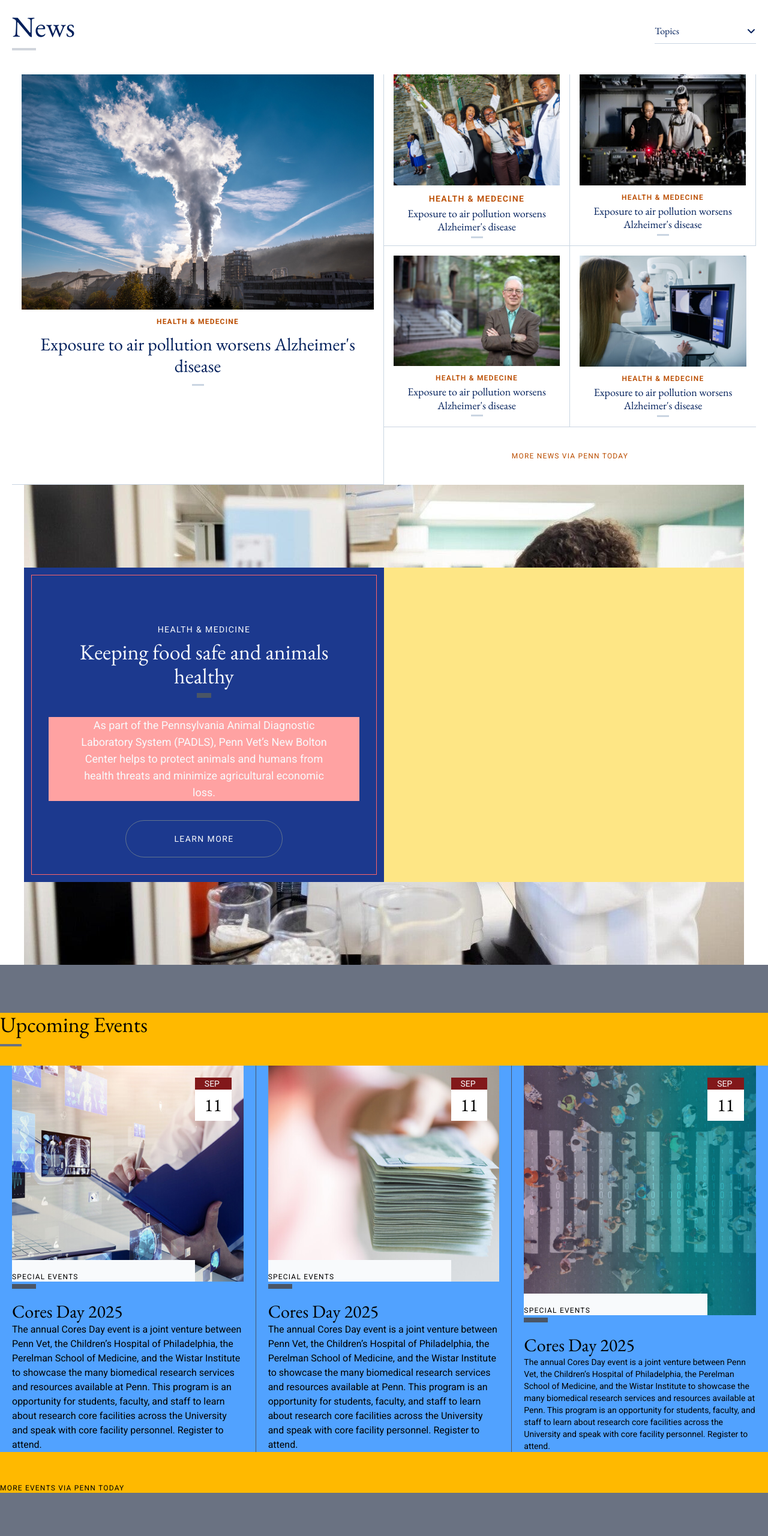
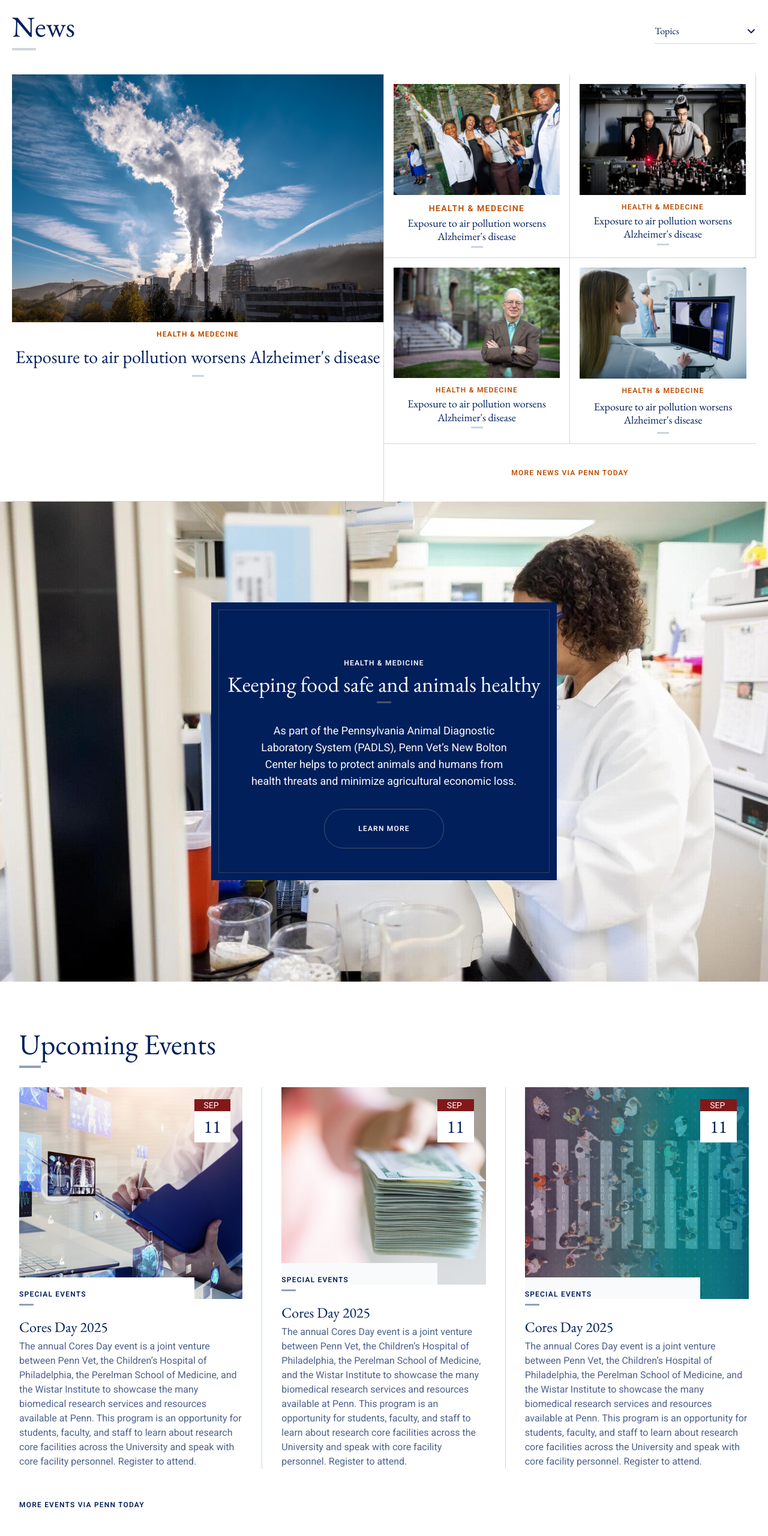
Before and after one commit to iToussaint/cloning-gate, a website built with Vite: page index.html in a window 1280 px wide. Shown: the part 800-3360 px from the top of the page at 60% size. Built offline with nearby package versions, Linux system fonts and the light colour scheme.

Commit message:
ft/Enhance Events Sections

```diff
--- a/index.html
+++ b/index.html
@@ -227,7 +227,7 @@
         <div
           class="container grid grid-cols-1 md:grid-cols-2 text-center divide-y divide-x divide-slate-300"
         >
-          <div class="flex flex-col items-center gap-y-3 px-4">
+          <div class="flex flex-col items-center p-10 md:p-0 gap-y-3 px-4">
             <div>
               <img src="public/news-1.jpeg" alt="" />
             </div>
@@ -245,7 +245,7 @@
             <div
               class="grid grid-cols-1 md:grid-cols-2 divide-x-1 divide-y-1 divide-slate-300"
             >
-              <div class="flex flex-col items-center gap-y-3 px-4">
+              <div class="flex flex-col items-center gap-y-3 p-10 md:p-4">
                 <div class="hidden md:block">
                   <img src="public/news-2.jpeg" alt="" />
                 </div>
@@ -262,7 +262,7 @@
                 </div>
               </div>
               <div
-                class="flex flex-col items-center gap-y-3 p-4 pt-0 border-b-1 border-b-slate-300"
+                class="flex flex-col items-center gap-y-3 p-10 md:p-4 border-b-1 border-b-slate-300"
               >
                 <div class="hidden md:block">
                   <img src="public/news-3.jpeg" alt="" />
@@ -273,14 +273,14 @@
                   >
                     Health & Medecine
                   </h1>
-                  <p class="font-garamond text-lg/tight">
+                  <p class="font-garamond text-xl md:text-lg/tight">
                     Exposure to air pollution worsens Alzheimer's disease
                   </p>
                   <div class="w-5 h-[3px] bg-slate-300"></div>
                 </div>
               </div>
 
-              <div class="flex flex-col items-center gap-y-3 p-4">
+              <div class="flex flex-col items-center gap-y-3 p-10 md:p-4">
                 <div class="hidden md:block">
                   <img src="public/news-4.jpeg" alt="" />
                 </div>
@@ -290,25 +290,25 @@
                   >
                     Health & Medecine
                   </h1>
-                  <p class="font-garamond text-lg/tight">
+                  <p class="font-garamond text-xl md:text-lg/tight">
                     Exposure to air pollution worsens Alzheimer's disease
                   </p>
                   <div class="w-5 h-[3px] bg-slate-300"></div>
                 </div>
               </div>
               <div
-                class="flex flex-col items-center gap-y-3 p-4 border-b-1 border-b-slate-300"
+                class="flex flex-col items-center gap-y-3 p-10 md:p-4 border-b-1 border-b-slate-300"
               >
                 <div class="hidden md:block">
                   <img src="public/news-5.jpeg" alt="" />
                 </div>
-                <div class="flex flex-col items-center gap-y-1">
+                <div class="flex flex-col items-center gap-y-2">
                   <h1
                     class="font-roboto uppercase text-xs font-semibold tracking-widest text-amber-700"
                   >
                     Health & Medecine
                   </h1>
-                  <p class="font-garamond text-lg/tight">
+                  <p class="font-garamond text-xl md:text-lg/tight">
                     Exposure to air pollution worsens Alzheimer's disease
                   </p>
                   <div class="w-5 h-[3px] bg-slate-300"></div>
@@ -317,7 +317,7 @@
             </div>
             <div class="py-10">
               <h1
-                class="font-roboto uppercase text-xs font-normal tracking-widest text-amber-700"
+                class="font-roboto uppercase text-xs font-semibold tracking-widest text-amber-700"
               >
                 MORE NEWS VIA PENN TODAY
               </h1>
@@ -328,26 +328,30 @@
     </section>
 
     <section
-      class="text-sm font-roboto bg-[url('/safety.jpeg')] bg-center bg-cover min-h-screen flex items-center mx-10"
+      class="text-sm font-roboto bg-[url('/safety.jpeg')] bg-center bg-cover min-h-screen flex items-center 2xl:container mx-auto mb-20 lg:mb-0 relative xl:static"
     >
-      <div class="max-w-screen-xl bg-amber-200 mx-auto">
-        <div class="bg-blue-900 text-slate-50 text-center w-1/2 p-3">
+      <div
+        class="xl:max-w-screen-xl mx-auto bg-red-400 lg:static absolute -bottom-28"
+      >
+        <div
+          class="bg-blue text-slate-50 container mx-auto text-center w-fit max-w-xl p-3"
+        >
           <div
-            class="border-1 border-red-400 p-7 pt-20 flex flex-col gap-y-8 items-center"
+            class="border-1 border-slate-700 py-10 px-3 pt-20 flex flex-col gap-y-8 items-center"
           >
             <div class="flex flex-col gap-y-2 items-center">
               <h1
-                class="font-roboto uppercase text-sm font-normal tracking-widest"
+                class="font-roboto uppercase text-xs font-semibold tracking-widest"
               >
                 Health & Medicine
               </h1>
-              <p class="font-garamond text-4xl">
+              <p class="font-garamond text-2xl lg:text-4xl">
                 Keeping food safe and animals healthy
               </p>
-              <div class="w-6 h-2 bg-gray-600"></div>
+              <div class="w-6 h-[3px] bg-slate-600"></div>
             </div>
 
-            <div class="px-10 bg-red-300 text-lg">
+            <div class="px-10 text-sm/loose lg:text-lg">
               <p>
                 As part of the Pennsylvania Animal Diagnostic Laboratory System
                 (PADLS), Penn Vet’s New Bolton Center helps to protect animals
@@ -357,7 +361,7 @@
             </div>
 
             <button
-              class="px-20 py-5 rounded-4xl border-1 border-slate-500 font-roboto uppercase text-sm font-normal tracking-widest"
+              class="px-14 py-6 rounded-4xl border-1 border-slate-600 font-roboto uppercase text-xs font-semibold tracking-widest"
             >
               LEARN MORE
             </button>
@@ -366,25 +370,25 @@
       </div>
     </section>
 
-    <section class="bg-gray-500 flex py-20">
+    <section class="flex py-20 text-blue">
       <div
-        class="max-w-screen-xl min-h-screen mx-auto bg-amber-400 flex-1 flex flex-col gap-y-8"
+        class="xl:max-w-screen-xl min-h-screen mx-auto px-4 lg:px-8 flex-1 flex flex-col gap-y-8"
       >
         <div class="space-y-3">
-          <h1 class="text-4xl font-garamond">Upcoming Events</h1>
-          <div class="h-1 w-9 bg-gray-500"></div>
+          <h1 class="text-5xl font-garamond">Upcoming Events</h1>
+          <div class="h-1 w-9 bg-slate-400"></div>
         </div>
         <div
-          class="grid grid-cols-3 divide-x-1 divide-slate-600 flex-1 bg-blue-400"
+          class="grid grid-cols-3 divide-x-1 divide-slate-300 flex-1 overflow-x-auto"
         >
-          <div class="px-5 flex flex-col gap-y-5">
-            <div class="flex-1 flex flex-col gap-y-1">
+          <div class="flex flex-col gap-y-5 pr-4 lg:pr-8 min-w-screen-xl">
+            <div class="flex-1 flex flex-col gap-y-2">
               <div
                 class="bg-[url('/upcoming-events-1.jpeg')] bg-center bg-cover flex-1 flex pt-5 pr-5"
               >
                 <div class="flex-1 flex items-end">
                   <p
-                    class="bg-slate-50 pt-5 w-full font-roboto uppercase text-xs font-normal tracking-widest"
+                    class="bg-white pt-5 w-full font-roboto uppercase text-xs font-semibold tracking-widest"
                   >
                     Special Events
                   </p>
@@ -396,12 +400,12 @@
                   <h1 class="px-4 py-2 text-3xl font-garamond">11</h1>
                 </div>
               </div>
-              <div class="h-2 w-10 bg-gray-600"></div>
+              <div class="h-[3px] w-6 bg-slate-400"></div>
             </div>
-            <div>
-              <h1 class="text-3xl font-garamond">Cores Day 2025</h1>
+            <div class="space-y-1">
+              <h1 class="text-2xl font-garamond">Cores Day 2025</h1>
 
-              <p>
+              <p class="text-sm xl:text-base text-blue/70">
                 The annual Cores Day event is a joint venture between Penn Vet,
                 the Children’s Hospital of Philadelphia, the Perelman School of
                 Medicine, and the Wistar Institute to showcase the many
@@ -412,14 +416,14 @@
               </p>
             </div>
           </div>
-          <div class="px-5 flex flex-col gap-y-5">
-            <div class="flex-1 flex flex-col gap-y-1">
+          <div class="flex flex-col gap-y-5 px-4 lg:px-8">
+            <div class="flex-1 flex flex-col gap-y-2">
               <div
                 class="bg-[url('/upcoming-events-2.jpeg')] bg-center bg-cover flex-1 flex pt-5 pr-5"
               >
                 <div class="flex-1 flex items-end">
                   <p
-                    class="bg-slate-50 pt-5 w-full font-roboto uppercase text-xs font-normal tracking-widest"
+                    class="bg-slate-50 pt-5 w-full font-roboto uppercase text-xs font-semibold tracking-widest"
                   >
                     Special Events
                   </p>
@@ -431,12 +435,12 @@
                   <h1 class="px-4 py-2 text-3xl font-garamond">11</h1>
                 </div>
               </div>
-              <div class="h-2 w-10 bg-gray-600"></div>
+              <div class="h-[3px] w-6 bg-slate-400"></div>
             </div>
-            <div>
-              <h1 class="text-3xl font-garamond">Cores Day 2025</h1>
+            <div class="space-y-1">
+              <h1 class="text-2xl font-garamond">Cores Day 2025</h1>
 
-              <p>
+              <p class="text-sm xl:text-base text-blue/70">
                 The annual Cores Day event is a joint venture between Penn Vet,
                 the Children’s Hospital of Philadelphia, the Perelman School of
                 Medicine, and the Wistar Institute to showcase the many
@@ -447,14 +451,14 @@
               </p>
             </div>
           </div>
-          <div class="px-5 flex flex-col gap-y-5">
-            <div class="flex-1 flex flex-col gap-y-1">
+          <div class="flex flex-col gap-y-5 pl-4 lg:pl-8">
+            <div class="flex-1 flex flex-col gap-y-2">
               <div
                 class="bg-[url('/upcoming-events-3.jpeg')] bg-center bg-cover flex-1 flex pt-5 pr-5"
               >
                 <div class="flex-1 flex items-end">
                   <p
-                    class="bg-slate-50 pt-5 w-full font-roboto uppercase text-xs font-normal tracking-widest"
+                    class="bg-slate-50 pt-5 w-full font-roboto uppercase text-xs font-semibold tracking-widest"
                   >
                     Special Events
                   </p>
@@ -466,12 +470,12 @@
                   <h1 class="px-4 py-2 text-3xl font-garamond">11</h1>
                 </div>
               </div>
-              <div class="h-2 w-10 bg-gray-600"></div>
+              <div class="h-[3px] w-6 bg-slate-400"></div>
             </div>
-            <div>
-              <h1 class="text-3xl font-garamond">Cores Day 2025</h1>
+            <div class="space-y-1">
+              <h1 class="text-2xl font-garamond">Cores Day 2025</h1>
 
-              <p class="text-sm">
+              <p class="text-sm xl:text-base text-blue/70">
                 The annual Cores Day event is a joint venture between Penn Vet,
                 the Children’s Hospital of Philadelphia, the Perelman School of
                 Medicine, and the Wistar Institute to showcase the many
@@ -485,7 +489,7 @@
         </div>
         <div>
           <p
-            class="pt-5 w-full font-roboto uppercase text-xs font-normal tracking-widest"
+            class="pt-5 w-full font-roboto uppercase text-xs font-semibold tracking-widest"
           >
             MORE EVENTS VIA PENN TODAY
           </p>
@@ -494,24 +498,26 @@
     </section>
 
     <section class="pb-20">
-      <div class="max-w-screen-xl mx-auto grid grid-cols-2 gap-x-10">
-        <div class="bg-blue-900 text-slate-50 text-center p-3">
+      <div class="max-w-screen-xl mx-auto grid grid-cols-1 md:grid-cols-2 gap-5 px-5">
+        <div
+          class="bg-blue text-slate-50 container mx-auto text-center w-fit max-w-xl p-3"
+        >
           <div
-            class="border-1 border-red-400 p-7 pt-20 flex flex-col gap-y-8 items-center"
+            class="border-1 border-slate-700 py-10 px-3 pt-20 flex flex-col gap-y-8 items-center"
           >
             <div class="flex flex-col gap-y-2 items-center">
               <h1
-                class="font-roboto uppercase text-sm font-normal tracking-widest"
+                class="font-roboto uppercase text-xs font-semibold tracking-widest"
               >
                 Health & Medicine
               </h1>
-              <p class="font-garamond text-4xl">
+              <p class="font-garamond text-2xl lg:text-4xl">
                 Keeping food safe and animals healthy
               </p>
-              <div class="w-6 h-2 bg-gray-600"></div>
+              <div class="w-6 h-[3px] bg-slate-600"></div>
             </div>
 
-            <div class="px-10 bg-red-300 text-lg">
+            <div class="px-10 text-sm/loose lg:text-lg">
               <p>
                 As part of the Pennsylvania Animal Diagnostic Laboratory System
                 (PADLS), Penn Vet’s New Bolton Center helps to protect animals
@@ -521,29 +527,31 @@
             </div>
 
             <button
-              class="px-20 py-5 rounded-4xl border-1 border-slate-500 font-roboto uppercase text-sm font-normal tracking-widest"
+              class="px-14 py-6 rounded-4xl border-1 border-slate-600 font-roboto uppercase text-xs font-semibold tracking-widest"
             >
               LEARN MORE
             </button>
           </div>
         </div>
-        <div class="bg-blue-900 text-slate-50 text-center p-3">
+        <div
+          class="bg-blue text-slate-50 container mx-auto text-center w-fit max-w-xl p-3"
+        >
           <div
-            class="border-1 border-red-400 p-7 pt-20 flex flex-col gap-y-8 items-center"
+            class="border-1 border-slate-700 py-10 px-3 pt-20 flex flex-col gap-y-8 items-center"
           >
             <div class="flex flex-col gap-y-2 items-center">
               <h1
-                class="font-roboto uppercase text-sm font-normal tracking-widest"
+                class="font-roboto uppercase text-xs font-semibold tracking-widest"
               >
                 Health & Medicine
               </h1>
-              <p class="font-garamond text-4xl">
+              <p class="font-garamond text-2xl lg:text-4xl">
                 Keeping food safe and animals healthy
               </p>
-              <div class="w-6 h-2 bg-gray-600"></div>
+              <div class="w-6 h-[3px] bg-slate-600"></div>
             </div>
 
-            <div class="px-10 bg-red-300 text-lg">
+            <div class="px-10 text-sm/loose lg:text-lg">
               <p>
                 As part of the Pennsylvania Animal Diagnostic Laboratory System
                 (PADLS), Penn Vet’s New Bolton Center helps to protect animals
@@ -553,7 +561,7 @@
             </div>
 
             <button
-              class="px-20 py-5 rounded-4xl border-1 border-slate-500 font-roboto uppercase text-sm font-normal tracking-widest"
+              class="px-14 py-6 rounded-4xl border-1 border-slate-600 font-roboto uppercase text-xs font-semibold tracking-widest"
             >
               LEARN MORE
             </button>
```
